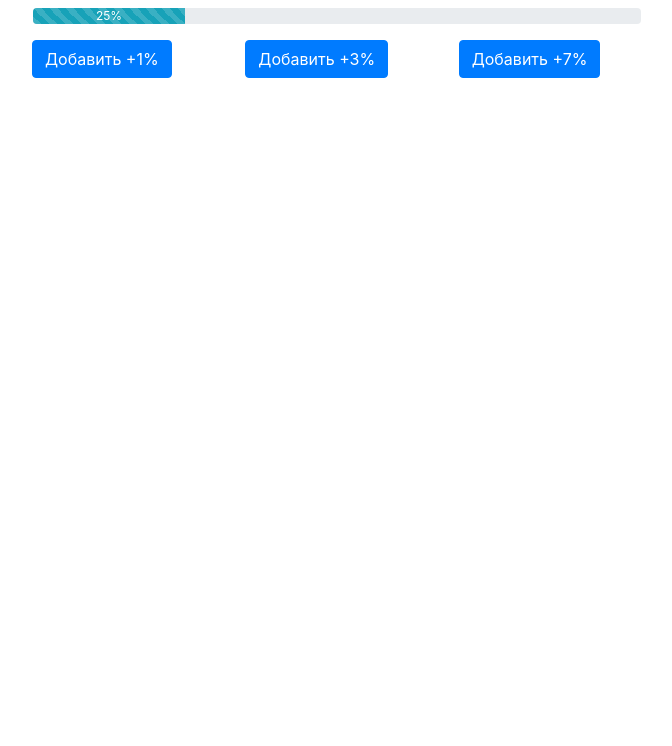
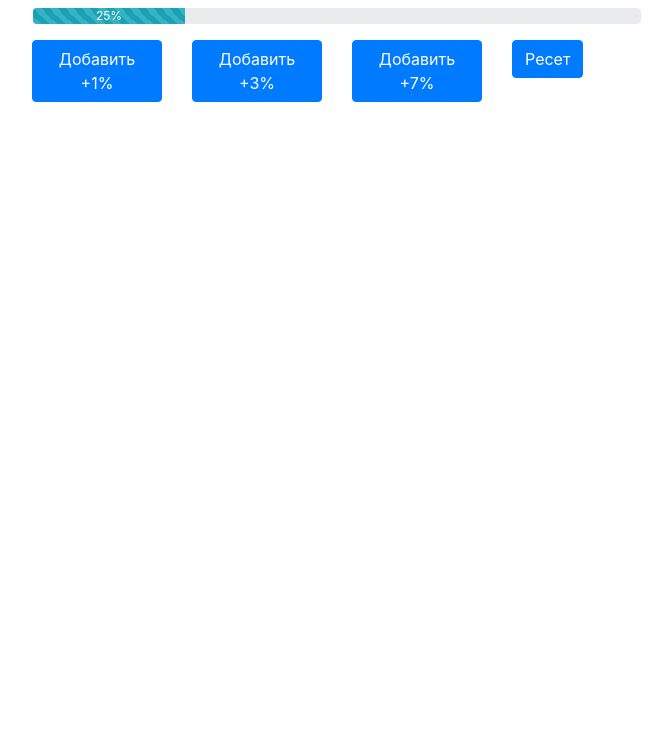
Before and after one commit to azat715/A6.8, a plain HTML site: page index.html in a window 1280 px wide. Shown: the part 54-800 px from the top of the page, without its empty margins (303-975 px from the left). Drawn offline with nearby package versions, Linux system fonts and the light colour scheme.

Commit message:
раскладка не ок

```diff
--- a/index.html
+++ b/index.html
@@ -23,13 +23,16 @@
           <div class="container">
             <div class="row">
               <div class="col">
-                <button class="btn btn-primary j-btn+1">Добавить +1%</button>
+                <button class="btn btn-primary j-btn1">Добавить +1%</button>
               </div>
               <div class="col">
-                <button class="btn btn-primary j-btn+3">Добавить +3%</button>
+                <button class="btn btn-primary j-btn3">Добавить +3%</button>
               </div>
               <div class="col">
-                <button class="btn btn-primary j-btn+7">Добавить +7%</button>
+                <button class="btn btn-primary j-btn7">Добавить +7%</button>
+              </div>
+              <div class="col">
+                <button class="btn btn-primary j-btn-reset">Ресет</button>
               </div>
             </div>
           </div>
```
